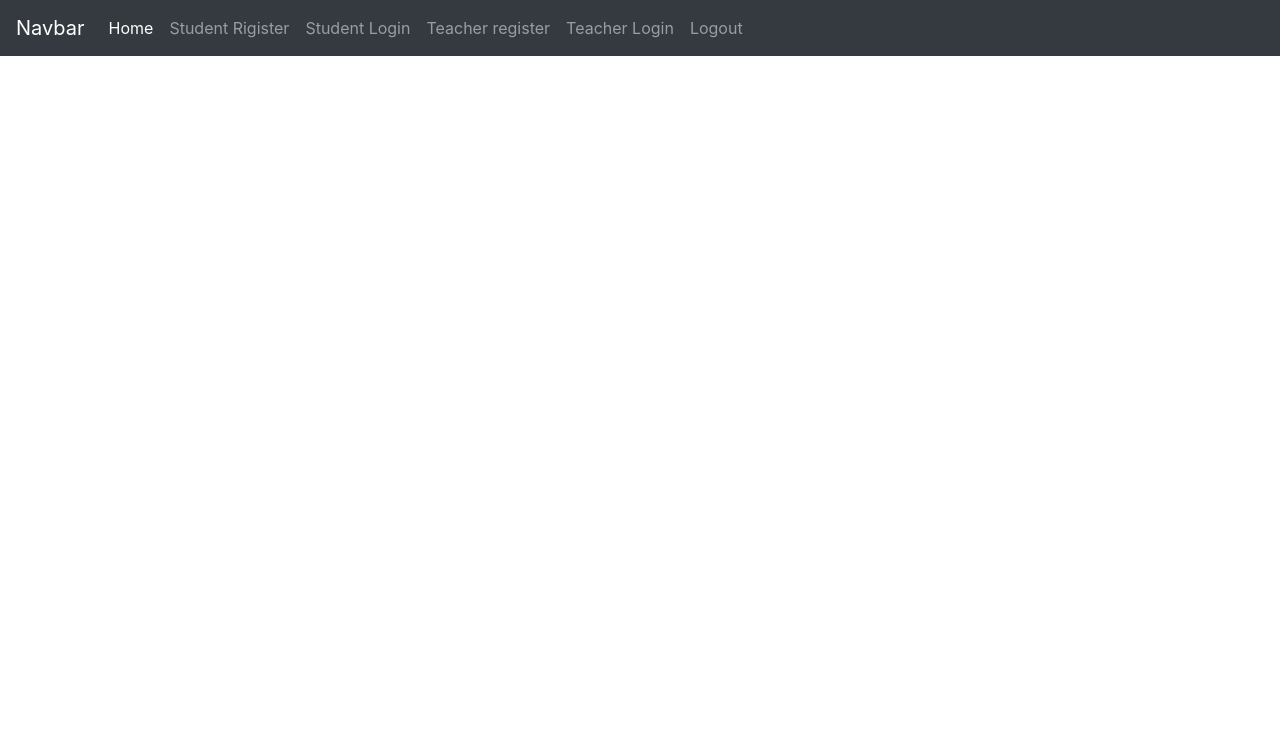
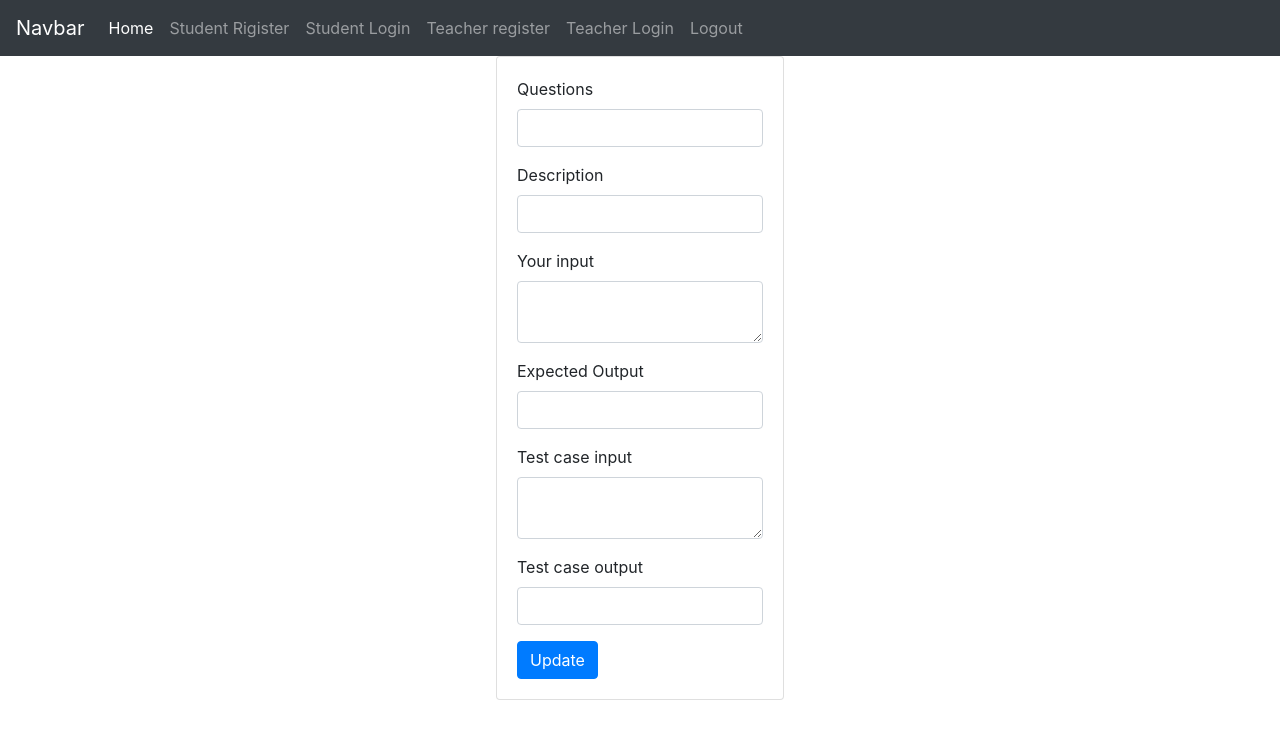
Before and after one commit to nagarajuthandu/Angular_Client, an Angular app: page /TeacherUpdateqn in a window 1280 px wide. Before the commit this address led to /. Shown: the top 736 px of the page. Built offline with nearby package versions, Linux system fonts and the light colour scheme.

Commit message:
update qns added

```diff
--- a/src/app/app-routing.module.ts
+++ b/src/app/app-routing.module.ts
@@ -8,7 +8,7 @@ import { TLoginComponent } from './teacher/login/login.component';
 import { TRegisterComponent } from './teacher/register/register.component';
 import { AddqnComponent } from './teacher/addqn/addqn.component';
 import { ViewqnComponent } from './teacher/viewqn/viewqn.component';
-
+import { UpdateqnComponent } from './teacher/updateqn/updateqn.component';
 
 const routes: Routes = [{path:'register',component:RegisterComponent},
                         {path:'login',component:LoginComponent},
@@ -17,7 +17,8 @@ const routes: Routes = [{path:'register',component:RegisterComponent},
                     {path:'Teacherlogin',component:TLoginComponent},
                     {path:"Teacherregister",component:TRegisterComponent},
                     {path:"TeacherAddQn",component:AddqnComponent},
-                    {path:"Teacherviewqn",component:ViewqnComponent}
+                    {path:"Teacherviewqn",component:ViewqnComponent},
+                    {path:"TeacherUpdateqn",component:UpdateqnComponent}
 
                     ];
 
--- a/src/app/app.module.ts
+++ b/src/app/app.module.ts
@@ -15,6 +15,7 @@ import { AddqnComponent } from './teacher/addqn/addqn.component';
 import { TRegisterComponent } from './teacher/register/register.component';
 import { TLoginComponent } from './teacher/login/login.component';
 import { ViewqnComponent } from './teacher/viewqn/viewqn.component';
+import { UpdateqnComponent } from './teacher/updateqn/updateqn.component';
 
 
 
@@ -29,7 +30,8 @@ import { ViewqnComponent } from './teacher/viewqn/viewqn.component';
     AddqnComponent,
     TRegisterComponent,
     TLoginComponent,
-    ViewqnComponent
+    ViewqnComponent,
+    UpdateqnComponent
   ],
   imports: [
     BrowserModule,
--- a/src/app/teacher.service.ts
+++ b/src/app/teacher.service.ts
@@ -22,8 +22,8 @@ interface Questions {
   providedIn: 'root'
 })
 export class TeacherService {
-  // apiURL="https://rajcodeapi.herokuapp.com";
-  apiURL="http://localhost"
+  apiURL="https://rajcongdeapi.herokuapp.com";
+  // apiURL="http://localhost"
   currentuser="";
 
   constructor(private http:HttpClient) { }
@@ -39,7 +39,7 @@ export class TeacherService {
    {
     return  this.http.post(this.apiURL+"/teacher/addqn",data);
    }
-   public getqn():Observable<any>
+   public getqns():Observable<any>
    {
     let header = new HttpHeaders().set(
       "authorization",
@@ -47,6 +47,15 @@ export class TeacherService {
     );
 
     return this.http.get(this.apiURL+"/teacher/getqns",{'headers':header})
+   }
+   public getqn(qid:String):Observable<any>
+   {
+    let header = new HttpHeaders().set(
+      "authorization",
+      JSON.stringify(localStorage.getItem("currentUser"))
+    );
+
+    return this.http.get(this.apiURL+"/teacher/getqn/"+qid,{'headers':header})
    }
    public delete(_id:String):Observable<any>
    {
@@ -57,6 +66,15 @@ export class TeacherService {
 
     return this.http.delete(this.apiURL+"/teacher/deleteqn/"+_id,{'headers':header})
    }
+   public updateqn(_id:String,data:Questions):Observable<any>
+   {
+    let header = new HttpHeaders().set(
+      "authorization",
+      JSON.stringify(localStorage.getItem("currentUser"))
+    );
+
+    return this.http.put(this.apiURL+"/teacher/updateqn/"+_id,data)
+   }
 
 
 
--- /dev/null
+++ b/src/app/teacher/updateqn/updateqn.component.html
@@ -0,0 +1,66 @@
+<div class="col d-flex justify-content-center">
+    <div class="card center" style="width: 18rem;">
+      <div class="card-body">
+    <form id="addqn" [formGroup]="addqn" (ngSubmit)="onSubmit()">
+      <div class="form-group">
+        <label for="question">Questions</label>
+        <input type="text" class="form-control" formControlName="question" id="question" [(ngModel)]="question">
+        <div *ngIf="addqn.controls['question'].invalid && (addqn.controls['question'].dirty || addqn.controls['question'].touched)" class="alert alert-danger">
+          <div *ngIf="addqn.controls['question'].errors">
+            question is required.
+        </div>
+        </div>
+      </div>
+      <div class="form-group">
+        <label for="desc">Description</label>
+        <input type="text" class="form-control" formControlName="desc" id="desc" [(ngModel)]="desc">
+        <div *ngIf="addqn.controls['desc'].invalid && (addqn.controls['desc'].dirty || addqn.controls['desc'].touched)" class="alert alert-danger">
+          <div *ngIf="addqn.controls['desc'].errors">
+            desc is required.
+        </div>
+        </div>
+      </div>
+      <div class="form-group">
+        <label for="userip">Your input</label>
+        <textarea style="white-space: pre-line" class="form-control" formControlName="userip" id="userip" [(ngModel)]="userip">
+      </textarea>
+      <div *ngIf="addqn.controls['userip'].invalid && (addqn.controls['userip'].dirty || addqn.controls['userip'].touched)" class="alert alert-danger">
+        <div *ngIf="addqn.controls['userip'].errors">
+          desc is required.
+      </div>
+      </div>
+        </div>
+      <div class="form-group">
+        <label for="expop">Expected Output</label>
+        <input type="text" class="form-control" formControlName="expop" id="expop" [(ngModel)]="expop">
+        <div *ngIf="addqn.controls['expop'].invalid && (addqn.controls['expop'].dirty || addqn.controls['expop'].touched)" class="alert alert-danger">
+          <div *ngIf="addqn.controls['expop'].errors">
+            expop is required.
+        </div>
+        </div>
+      </div>
+      <div class="form-group">
+        <label for="hdip">Test case input</label>
+        <textarea style="white-space: pre-line" type="hdip" class="form-control" formControlName="hdip" id="hdip" [(ngModel)]="hdip">
+        </textarea>
+          <div *ngIf="addqn.controls['hdip'].invalid && (addqn.controls['hdip'].dirty || addqn.controls['hdip'].touched)" class="alert alert-danger">
+          <div *ngIf="addqn.controls['hdip'].errors">
+            hdip is required.
+        </div>
+        </div>
+      </div>
+      <div class="form-group">
+        <label for="hdop">Test case output</label>
+        <input type="hdop" class="form-control" formControlName="hdop" id="hdop" [(ngModel)]="hdop">
+        <div *ngIf="addqn.controls['hdop'].invalid && (addqn.controls['hdop'].dirty || addqn.controls['hdop'].touched)" class="alert alert-danger">
+          <div *ngIf="addqn.controls['hdop'].errors">
+            hdop is required.
+        </div>
+        </div>
+      </div>
+
+      <button form="update" type="submit" class="btn btn-primary">Update</button>
+    </form>
+    </div>
+    </div>
+    </div>
--- /dev/null
+++ b/src/app/teacher/updateqn/updateqn.component.ts
@@ -0,0 +1,72 @@
+import { Component, OnInit } from '@angular/core';
+import { FormGroup } from '@angular/forms';
+import { FormControl } from '@angular/forms';
+import { TeacherService } from 'src/app/teacher.service';
+import { Router } from '@angular/router';
+import { Validators } from '@angular/forms';
+import { ActivatedRoute } from '@angular/router';
+
+interface Questions{
+  _id : String,
+	question : String,
+	desc : String,
+	userip : String,
+	expop : String,
+	hdip : String,
+	hdop : String
+}
+
+
+
+@Component({
+  selector: 'app-updateqn',
+  templateUrl: './updateqn.component.html',
+  styleUrls: ['./updateqn.component.css']
+})
+export class UpdateqnComponent implements OnInit {
+  updateqid:String="";
+  questions:Questions[]=[];
+  currentIndex = 0;
+  question : String="";
+	desc : String="";
+	userip : String="";
+	expop : String="";
+	hdip : String="";
+	hdop : String="";
+  addqn = new FormGroup({
+    question : new FormControl('',Validators.required),
+    desc : new FormControl('',Validators.required),
+    userip : new FormControl('',Validators.required),
+    expop : new FormControl('',Validators.required),
+    hdip : new FormControl('',Validators.required),
+    hdop : new FormControl('',Validators.required),
+
+  });
+
+  constructor(private router:Router, private route: ActivatedRoute,private teacherservice:TeacherService ) { }
+
+  ngOnInit(): void {
+    this.route.queryParams.subscribe((params) => {
+      this.updateqid = params['qid'];
+      this.question = params['question'];
+      this.desc=params['desc'];
+      this.userip=params['userip'];
+      this.expop=params['expop'];
+      this.hdip=params['hdip'];
+      this.hdop=params['hdop'];
+
+     });
+
+
+  }
+
+  onSubmit()
+  {
+    this.teacherservice.updateqn(this.updateqid,this.addqn.value).subscribe(data => {
+      alert("Qutions updated sucess fully");
+      this.addqn.reset()
+      this.router.navigate(["/Teacherviewqn"])
+    })
+
+  }
+}
--- a/src/app/teacher/viewqn/viewqn.component.html
+++ b/src/app/teacher/viewqn/viewqn.component.html
@@ -23,7 +23,7 @@
           <td>{{quetion.expop}}</td>
           <td>{{quetion.hdip}}</td>
           <td>{{quetion.hdop}}</td>
-          <td><button (click)="update(quetion._id)">update</button></td>
+          <td><button (click)="update(quetion._id,quetion.question,quetion.desc,quetion.userip,quetion.expop,quetion.hdip,quetion.hdop)">update</button></td>
           <td><button (click)="delete(quetion._id)">delete</button></td>
 
       </tr>
--- a/src/app/teacher/viewqn/viewqn.component.ts
+++ b/src/app/teacher/viewqn/viewqn.component.ts
@@ -21,7 +21,7 @@ export class ViewqnComponent implements OnInit {
   constructor(private router:Router,private teacherservice:TeacherService) { }
 
   ngOnInit(): void {
-    this.teacherservice.getqn().subscribe(data=>{
+    this.teacherservice.getqns().subscribe(data=>{
       this.questions=data;
       console.log(this.questions)
       })
@@ -30,9 +30,9 @@ export class ViewqnComponent implements OnInit {
   addQn(){
     this.router.navigate(["/TeacherAddQn"])
   }
-  update(_qid:String)
+  update(_qid:String,question:String,desc:String,userip:String,expop:String,hdip:String,hdop:String)
   {
-    console.log(_qid)
+    this.router.navigate(['/TeacherUpdateqn/'], { queryParams: { qid: _qid,question:question,desc:desc,userip:userip,expop:expop,hdip:hdip,hdop:hdop}});
   }
   delete(_qid:String)
   {
```
Also changed, not shown: src/app/teacher/updateqn/updateqn.component.css (added), 1 other file (tests, documents, lock files or other folders).
